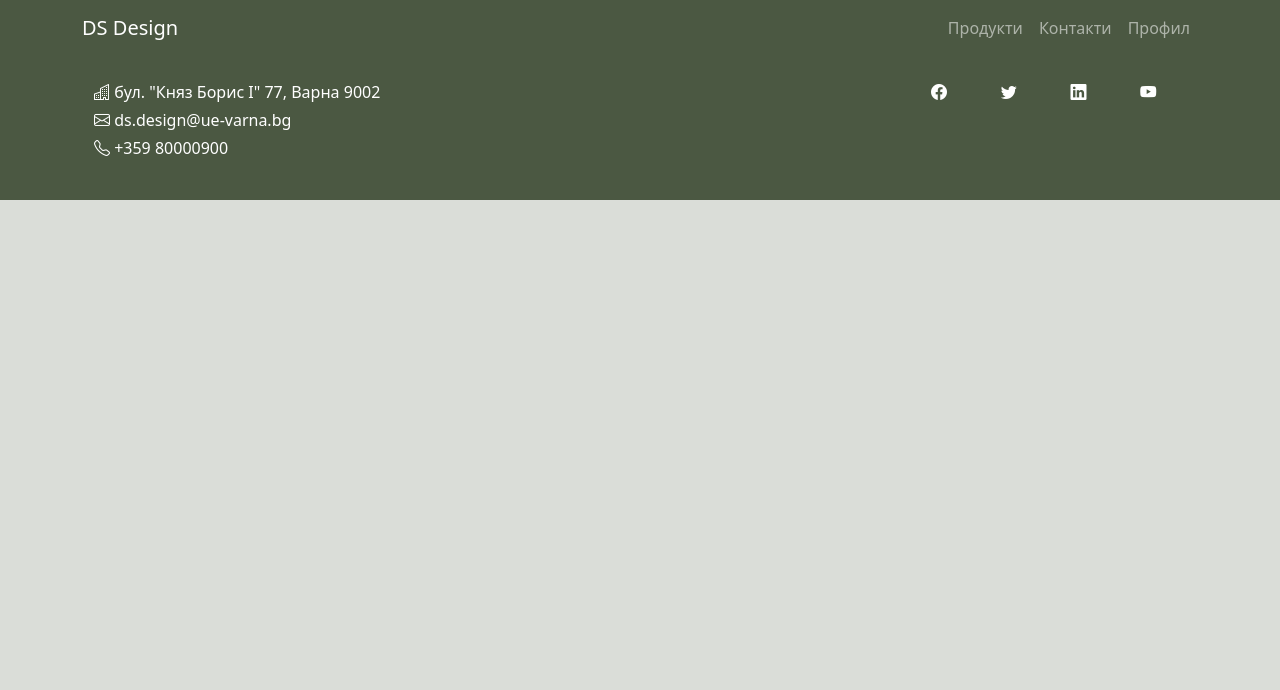
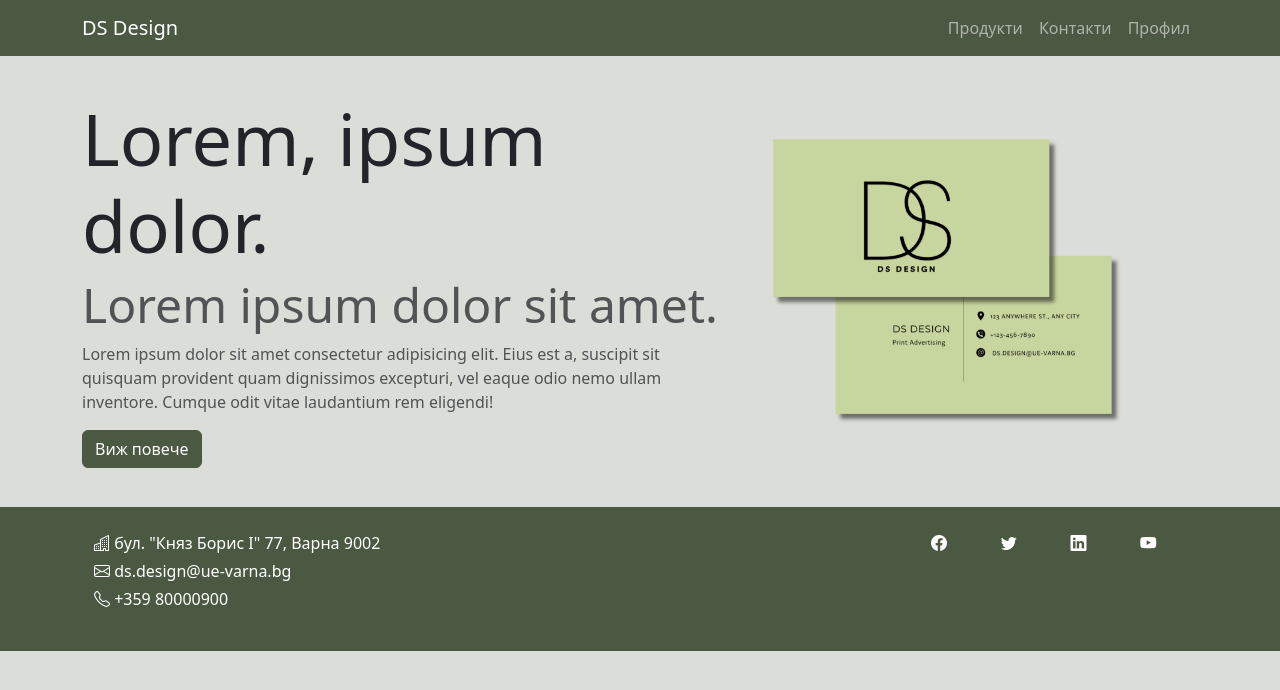
Before and after one commit to silvyraicheva/Print-Advertising-Project, a website: page pages/index.html in a window 1280 px wide. Drawn offline with nearby package versions, Linux system fonts and the light colour scheme.

Commit message:
Main section added

```diff
--- a/pages/index.html
+++ b/pages/index.html
@@ -3,7 +3,7 @@
     <head>
         <meta charset="UTF-8" />
         <meta name="viewport" content="width=device-width, initial-scale=1.0" />
-        <title>DS Branding</title>
+        <title>DS Branding1</title>
         <link href="/css/main.min.css" rel="stylesheet" />
         <link
             rel="stylesheet"
@@ -56,7 +56,65 @@
         </nav>
 
         <!-- NAVBAR -->
+        <!-- MAIN SECTION -->
+        <section id="main">
+            <div class="container-lg">
+                <div class="row justify-content-center align-items-center">
+                    <!-- general text -->
+                    <div class="col-lg-7">
+                        <h1 class="display-2">Lorem, ipsum dolor.</h1>
+                        <h1 class="display-5 text-muted">
+                            Lorem ipsum dolor sit amet.
+                        </h1>
+                        <p class="text-muted">
+                            Lorem ipsum dolor sit amet consectetur adipisicing
+                            elit. Eius est a, suscipit sit quisquam provident
+                            quam dignissimos excepturi, vel eaque odio nemo
+                            ullam inventore. Cumque odit vitae laudantium rem
+                            eligendi!
+                        </p>
+                        <!-- линк към страница Продукти -->
+                        <a href="#products" class="btn btn-primary"
+                            >Виж повече</a
+                        >
+                    </div>
+                    <!-- carousel -->
+                    <div class="col-lg">
+                        <div
+                            id="main-carousel"
+                            class="carousel slide"
+                            data-bs-ride="carousel"
+                        >
+                            <div class="carousel-inner">
+                                <div class="carousel-item active">
+                                    <img
+                                        src="/img/business-card.png"
+                                        class="d-block w-100"
+                                        alt="визитка"
+                                    />
+                                </div>
+                                <div class="carousel-item">
+                                    <img
+                                        src="/img/flyer.png"
+                                        class="d-block w-100"
+                                        alt="флаер"
+                                    />
+                                </div>
+                                <div class="carousel-item">
+                                    <img
+                                        src="/img/calendar.png"
+                                        class="d-block w-100"
+                                        alt="календар"
+                                    />
+                                </div>
+                            </div>
+                        </div>
+                    </div>
+                </div>
+            </div>
+        </section>
 
+        <!-- MAIN SECTION -->
         <!-- FOOTER -->
         <footer class="text-white text-center text-md-start bg-primary">
             <div class="footer container-md p-4">
```
